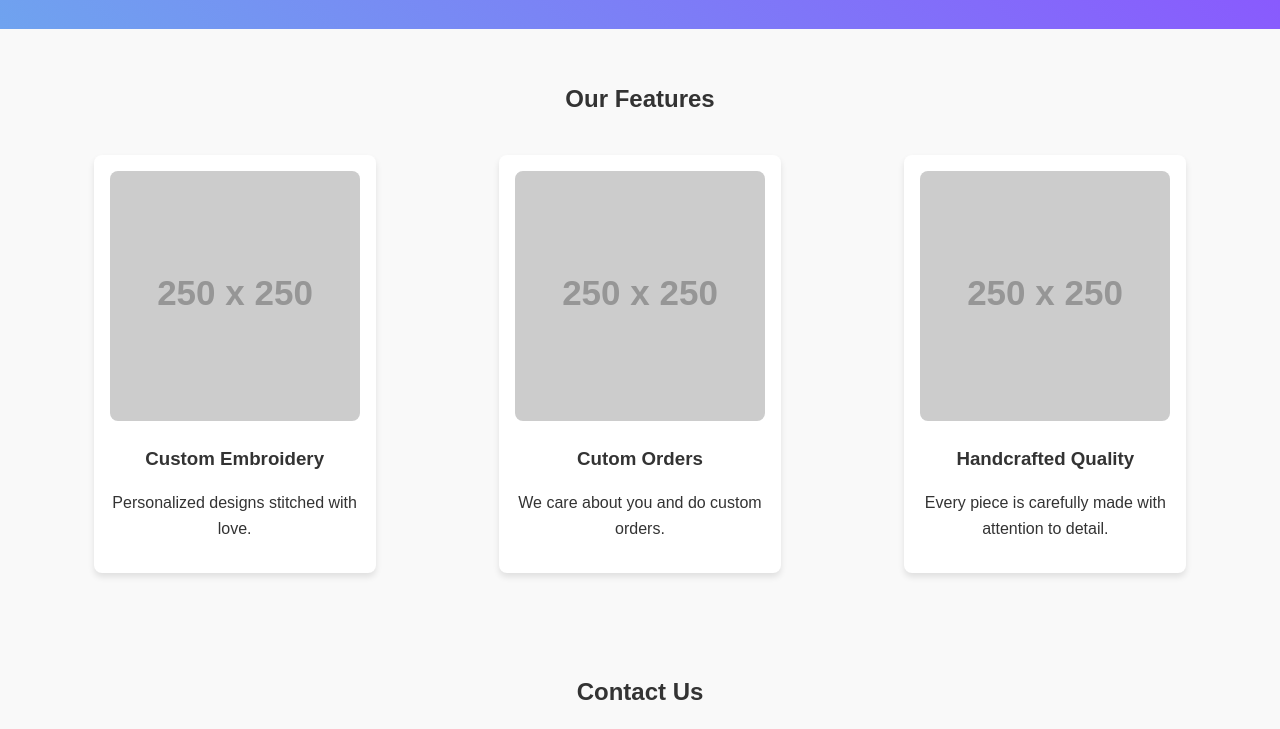
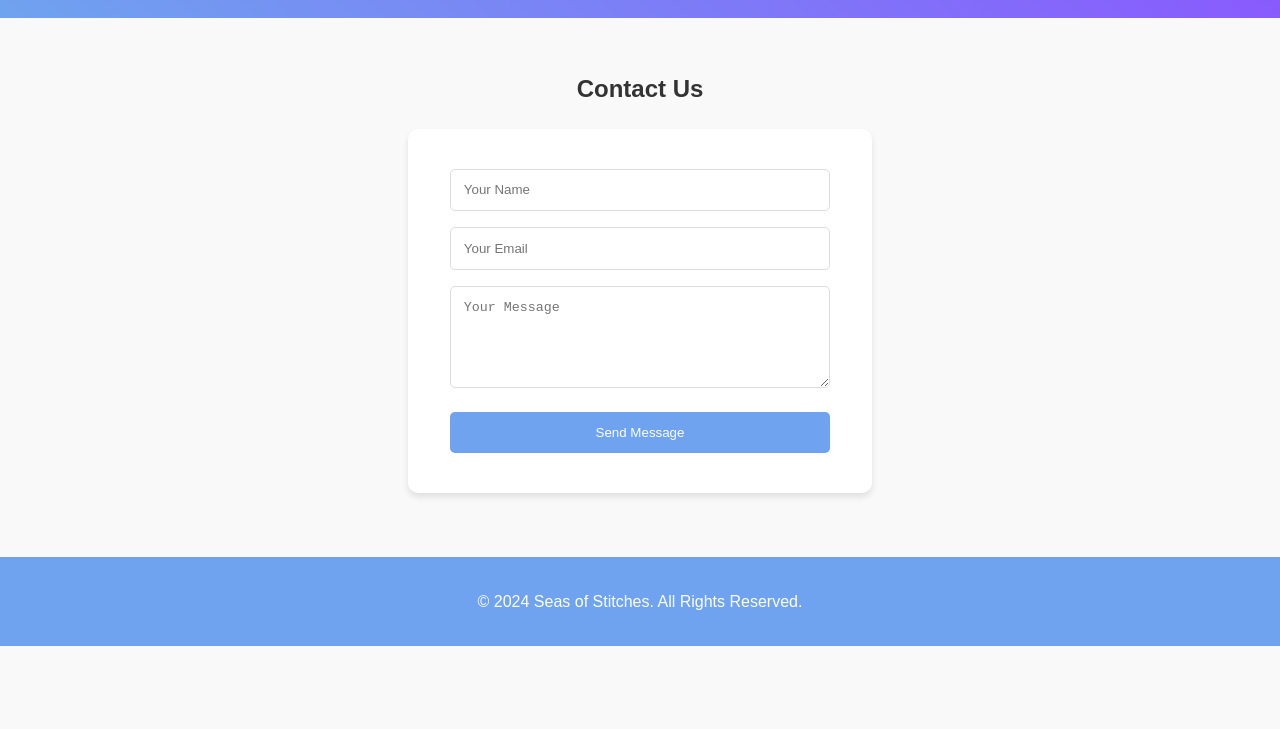
Before and after one commit to Roam45/Test, a plain HTML site: page index.html in a window 1280 px wide. Shown: the part 151-880 px from the top of the page. After the commit the page ends 800 px from the top, so only its background shows below. Drawn offline with Linux system fonts and the light colour scheme; placeholder pictures from the web are drawn by us.

Commit message:
Update index.html

```diff
--- a/index.html
+++ b/index.html
@@ -12,16 +12,24 @@
             line-height: 1.6;
             background-color: #f9f9f9;
             color: #333;
+            display: flex;
+            flex-direction: column;
+            align-items: center;
+            justify-content: center;
+            min-height: 100vh;
         }
+
         header {
             background: linear-gradient(45deg, #6fa3ef, #8c52ff);
             color: white;
-            padding: 2rem 0;
             text-align: center;
+            padding: 2rem;
+            width: 100%;
+            box-sizing: border-box;
         }
         header h1 {
             margin: 0;
-            font-size: 3rem;
+            font-size: 2.5rem;
             animation: fadeInDown 1s ease-out;
         }
         header p {
@@ -41,73 +49,43 @@
             }
         }
 
-        @keyframes fadeIn {
-            from {
-                opacity: 0;
-            }
-            to {
-                opacity: 1;
-            }
-        }
-
-        /* Sections */
+        /* Contact Section */
         section {
             padding: 2rem;
             text-align: center;
         }
-        .features {
-            display: flex;
-            justify-content: space-around;
-            flex-wrap: wrap;
-        }
-        .feature {
-            margin: 1rem;
-            padding: 1rem;
+
+        form {
+            max-width: 400px;
+            width: 100%; /* Ensure full responsiveness */
+            margin: 0 auto;
             background: white;
-            border-radius: 8px;
+            padding: 2rem;
+            border-radius: 10px;
             box-shadow: 0 4px 6px rgba(0, 0, 0, 0.1);
-            width: 250px;
-            animation: fadeIn 1s ease-in;
-        }
-        .feature img {
-            width: 100%;
-            border-radius: 8px;
-        }
-        .feature h3 {
-            margin: 1rem 0 0.5rem;
+            text-align: center;
         }
 
-        /* Contact Form */
-        form {
-        max-width: 400px;
-        margin: 0 auto; /* Centers the form horizontally */
-        background: white;
-        padding: 1rem;
-        border-radius: 8px;
-        box-shadow: 0 4px 6px rgba(0, 0, 0, 0.1);
-        text-align: center; /* Ensures all child elements are centered */
+        form input,
+        form textarea,
+        form button {
+            width: calc(100% - 20px); /* Prevent any overflow */
+            margin: 0.5rem 0;
+            padding: 0.8rem;
+            border: 1px solid #ddd;
+            border-radius: 5px;
+            box-sizing: border-box; /* Includes padding in width calculation */
         }
 
-form button:hover {
-    background: #8c52ff;
-}
-
-        form input, form textarea, form button {
-            width: 100%;
-            margin-bottom: 1rem;
-            padding: 0.8rem;
-            border: 1px solid #ddd;
-            border-radius: 2px;
-        }
         form button {
             background: #6fa3ef;
             color: white;
             border: none;
             cursor: pointer;
-    padding: 0.8rem 1.5rem; /* Adds extra padding for a better look */
-    border-radius: 5px;
+            padding: 0.8rem 1.5rem;
             display: inline-block;
             text-align: center;
+            transition: background 0.3s ease;
         }
 
         form button:hover {
@@ -115,11 +93,13 @@ form button:hover {
         }
 
         footer {
+            margin-top: 2rem;
             text-align: center;
             padding: 1rem;
             background: #6fa3ef;
             color: white;
-            margin-top: 2rem;
+            width: 100%;
+            box-sizing: border-box;
         }
     </style>
 </head>
@@ -128,27 +108,6 @@ form button:hover {
         <h1>Seas of Stitches</h1>
         <p>Crafting Your Unique Story in Every Thread</p>
     </header>
-
-    <section>
-        <h2>Our Features</h2>
-        <div class="features">
-            <div class="feature">
-                <img src="https://via.placeholder.com/250" alt="Custom Embroidery">
-                <h3>Custom Embroidery</h3>
-                <p>Personalized designs stitched with love.</p>
-            </div>
-            <div class="feature">
-                <img src="https://via.placeholder.com/250" alt="Eco-Friendly">
-                <h3>Cutom Orders</h3>
-                <p>We care about you and do custom orders.</p>
-            </div>
-            <div class="feature">
-                <img src="https://via.placeholder.com/250" alt="Handcrafted Quality">
-                <h3>Handcrafted Quality</h3>
-                <p>Every piece is carefully made with attention to detail.</p>
-            </div>
-        </div>
-    </section>
 
     <section>
         <h2>Contact Us</h2>
```
Lines whose indentation alone changed are shown as unchanged.
